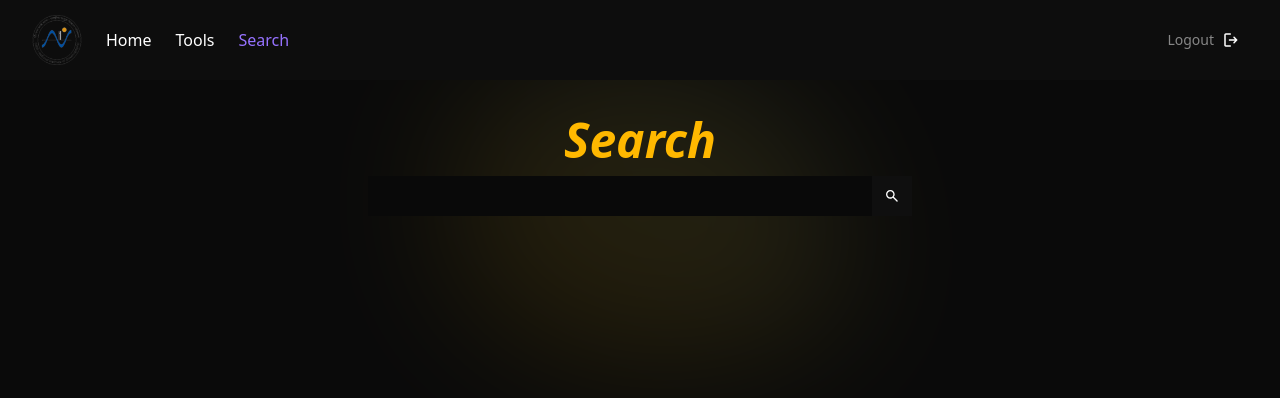
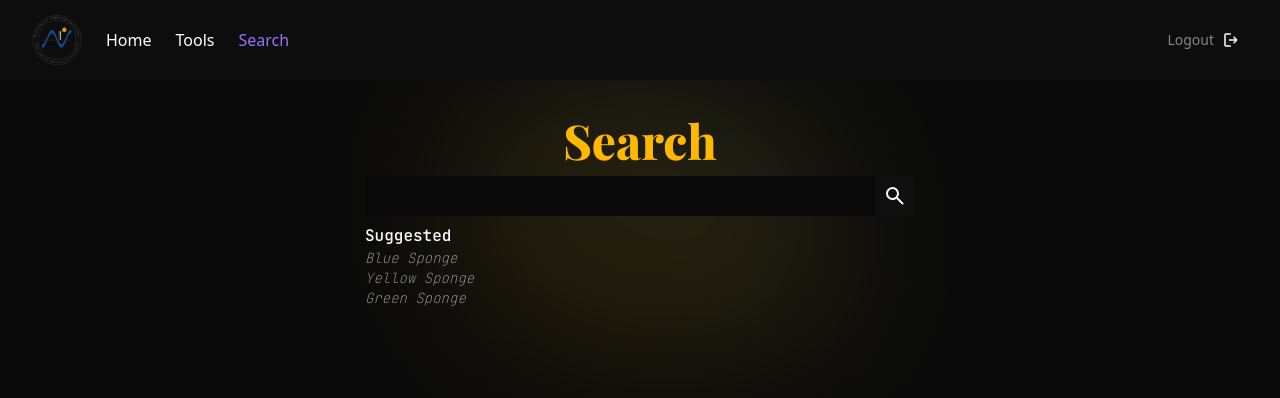
Before and after one commit to OMGitsNIK/NIO, a Next.js app in the folder spongeexplorer/: page /Search in a window 1280 px wide. Shown: the top 398 px of the page. Built offline with nearby package versions, Linux system fonts and the light colour scheme.

Commit message:
fix route clash

```diff
--- a/spongeexplorer/src/app/(Main)/Search/page.tsx
+++ b/spongeexplorer/src/app/(Main)/Search/page.tsx
@@ -1,10 +1,5 @@
-"use client";
-import { Playfair_Display } from "next/font/google";
-// import "material-icons/iconfont/material-icons.css";
-// import { MaterialSymbolsSearchRounded } from "@/components/icons";
-import { useEffect, useState } from "react";
-// import Link from "next/link";
-import { SearchBar } from "@/components/Search";
+import { Playfair_Display, JetBrains_Mono } from "next/font/google";
+import "material-icons/iconfont/material-icons.css";
 
 // const DM_Serif=DM_Serif_Display({
 //   weight: '400',
@@ -16,43 +11,52 @@ import { SearchBar } from "@/components/Search";
 //   preload:false
 // })
 
-const playFair = Playfair_Display({
+const JetBrainsMono = JetBrains_Mono({
+  preload: false,
+  style: ["italic", "normal"],
+});
+const PlayFair = Playfair_Display({
   weight: "800",
   preload: false,
   style: "italic",
 });
 
-// fetch("http://127.0.0.1:5000/Search?q=Aplysina", requestOptions)
-// 		.then(response => response.text())
-// 		.then(result => console.log(result))
-// 		.catch(error => console.log('error', error));
-
 export default function Home() {
-  const [getSearch, setGetSearch] = useState(true);
-  const [query, setQuery] = useState("");
-  const [results, setResults] = useState([]);
-  const [showResults, setShowResults] = useState(false);
-  useEffect(() => {
-    if (query.replaceAll(" ", "") == "") {
-      setResults([]);
-    } else {
-      setShowResults(false);
-      fetch(`http://127.0.0.1:5000/Search?q=${query}`, {
-        method: "get",
-        redirect: "follow",
-      })
-        .then((response) => response.text())
-        .then((result) => setResults(JSON.parse(result)))
-        .catch((error) => console.log("error", error));
-    }
-    results.length == 0 ? setShowResults(true) : setShowResults(false);
-  }, [getSearch, query, results.length]);
   return (
     <div className="w-screen grid place-items-center mt-9">
-      <div className="md:w-[550px] w-[80%] flex flex-col items-center ">
-        <h1 className={`italic font-black text-5xl text-[#FFB800]`}>Search</h1>
-        <SearchBar className="w-[34rem]" />
-
+      <div className="md:w-[550px] w-[80%] flex flex-col items-center">
+        <h1
+          className={`${PlayFair.className} italic font-black text-5xl text-[#FFB800]`}
+        >
+          Search
+        </h1>
+        <form className="w-full h-10  bg-[#090909] mt-3 flex">
+          <input
+            type="text"
+            className={`${JetBrainsMono.className} font-thin h-full flex-grow bg-inherit p-2 flex items-center focus:outline-0 opacity-25`}
+          />
+          <button className="w-10 h-10 bg-[#0F0F0F] grid place-items-center">
+            <svg
+              xmlns="http://www.w3.org/2000/svg"
+              width="1.5em"
+              height="1.5em"
+              viewBox="0 0 24 24"
+            >
+              <path
+                fill="currentColor"
+                d="M9.5 16q-2.725 0-4.612-1.888T3 9.5q0-2.725 1.888-4.612T9.5 3q2.725 0 4.612 1.888T16 9.5q0 1.1-.35 2.075T14.7 13.3l5.6 5.6q.275.275.275.7t-.275.7q-.275.275-.7.275t-.7-.275l-5.6-5.6q-.75.6-1.725.95T9.5 16Zm0-2q1.875 0 3.188-1.313T14 9.5q0-1.875-1.313-3.188T9.5 5Q7.625 5 6.312 6.313T5 9.5q0 1.875 1.313 3.188T9.5 14Z"
+              ></path>
+            </svg>
+          </button>
+        </form>
+        <div className={`${JetBrainsMono.className} w-full mt-2 `}>
+          <h4 className="font-medium">Suggested</h4>
+          <ul className="font-thin italic text-sm opacity-60">
+            <li>Blue Sponge</li>
+            <li>Yellow Sponge</li>
+            <li>Green Sponge</li>
+          </ul>
+        </div>
         <svg
           width="600"
           height="600"
@@ -88,8 +92,8 @@ export default function Home() {
               y2="-102.454"
               gradientUnits="userSpaceOnUse"
             >
-              <stop stopColor="#FFB800" />
-              <stop offset="1" stopColor="#FCFF80" />
+              <stop stop-color="#FFB800" />
+              <stop offset="1" stop-color="#FCFF80" />
             </linearGradient>
           </defs>
         </svg>
--- a/spongeexplorer/src/app/Search/page.tsx
+++ /dev/null
@@ -1,63 +0,0 @@
-import { Playfair_Display, JetBrains_Mono } from 'next/font/google'
-import 'material-icons/iconfont/material-icons.css'
-
-// const DM_Serif=DM_Serif_Display({
-//   weight: '400',
-//   preload: false,
-// })
-
-
-// const NotoSans= Noto_Sans({
-//   weight:'100',
-//   preload:false
-// })
-
-const JetBrainsMono = JetBrains_Mono({ preload: false, style: ['italic', 'normal'] })
-const PlayFair = Playfair_Display({
-  weight: '800',
-  preload: false, style: 'italic'
-})
-
-
-export default function Home() {
-  return (
-    <div className='w-screen grid place-items-center mt-9'>
-      <div className='md:w-[550px] w-[80%] flex flex-col items-center'>
-        <h1 className={`${PlayFair.className} italic font-black text-5xl text-[#FFB800]`} >Search</h1>
-        <form className='w-full h-10  bg-[#090909] mt-3 flex'>
-          <input type="text" className={`${JetBrainsMono.className} font-thin h-full flex-grow bg-inherit p-2 flex items-center focus:outline-0 opacity-25`} />
-          <button className='w-10 h-10 bg-[#0F0F0F] grid place-items-center'>
-
-            <svg xmlns="http://www.w3.org/2000/svg" width="1.5em" height="1.5em" viewBox="0 0 24 24" ><path fill="currentColor" d="M9.5 16q-2.725 0-4.612-1.888T3 9.5q0-2.725 1.888-4.612T9.5 3q2.725 0 4.612 1.888T16 9.5q0 1.1-.35 2.075T14.7 13.3l5.6 5.6q.275.275.275.7t-.275.7q-.275.275-.7.275t-.7-.275l-5.6-5.6q-.75.6-1.725.95T9.5 16Zm0-2q1.875 0 3.188-1.313T14 9.5q0-1.875-1.313-3.188T9.5 5Q7.625 5 6.312 6.313T5 9.5q0 1.875 1.313 3.188T9.5 14Z"></path></svg>
-
-          </button>
-        </form>
-        <div className={`${JetBrainsMono.className} w-full mt-2 `}>
-          <h4 className='font-medium'>Suggested</h4>
-          <ul className='font-thin italic text-sm opacity-60'>
-            <li>Blue Sponge</li>
-            <li>Yellow Sponge</li>
-            <li>Green Sponge</li>
-          </ul>
-        </div>
-        <svg width="600" height="600" style={{ position: 'absolute', zIndex: -1, top: 0, filter: 'blur(70px)', opacity: .1, scale: 1.1 }} viewBox="0 0 1600 1000" fill="none" xmlns="http://www.w3.org/2000/svg">
-          <g filter="url(#filter0_f_3_83)">
-            <path d="M650.17 -146.696C794.841 -144.33 1118.61 -96.8799 1210.07 23.6973C1301.53 144.274 1403.92 411.367 1331.65 520.77C1259.39 630.174 941.176 689.65 776.466 680.118C611.756 670.587 415.797 575.352 343.393 463.583C270.988 351.814 268.79 120.548 342.038 9.50233" fill="url(#paint0_linear_3_83)" />
-          </g>
-          <defs>
-            {/* <filter id="filter0_f_3_83" x="-306.913" y="-741.696" width="2257.99" height="2017.81" filterUnits="userSpaceOnUse" color-interpolation-filters="sRGB">
-<feFlood flood-opacity="0" result="BackgroundImageFix"/>
-<feBlend mode="normal" in="SourceGraphic" in2="BackgroundImageFix" result="shape"/>
-<feGaussianBlur stdDeviation="297.5" result="effect1_foregroundBlur_3_83"/>
-</filter> */}
-            <linearGradient id="paint0_linear_3_83" x1="589.718" y1="655.294" x2="1069.66" y2="-102.454" gradientUnits="userSpaceOnUse">
-              <stop stop-color="#FFB800" />
-              <stop offset="1" stop-color="#FCFF80" />
-            </linearGradient>
-          </defs>
-        </svg>
-
-      </div>
-    </div>
-  )
-}
```
